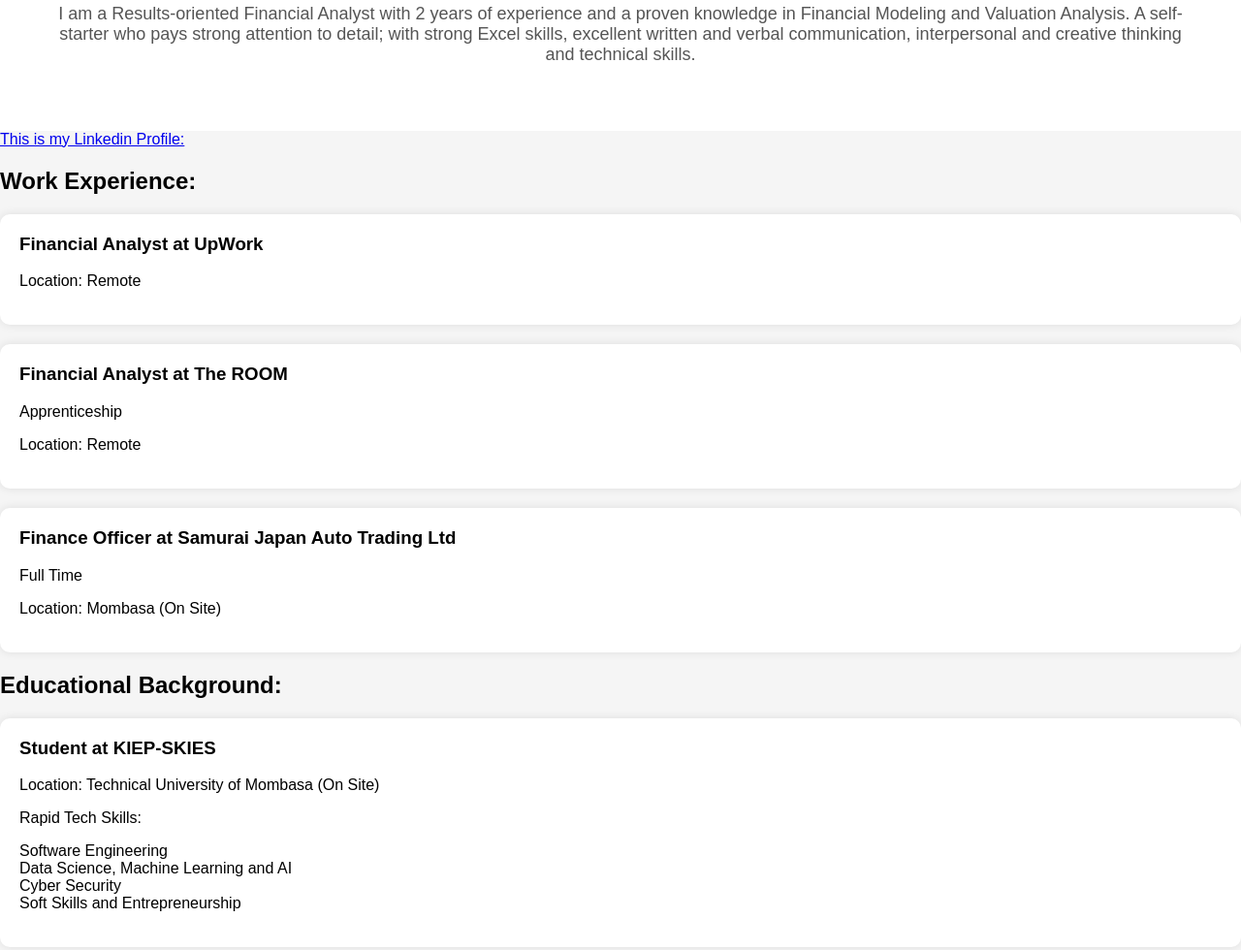
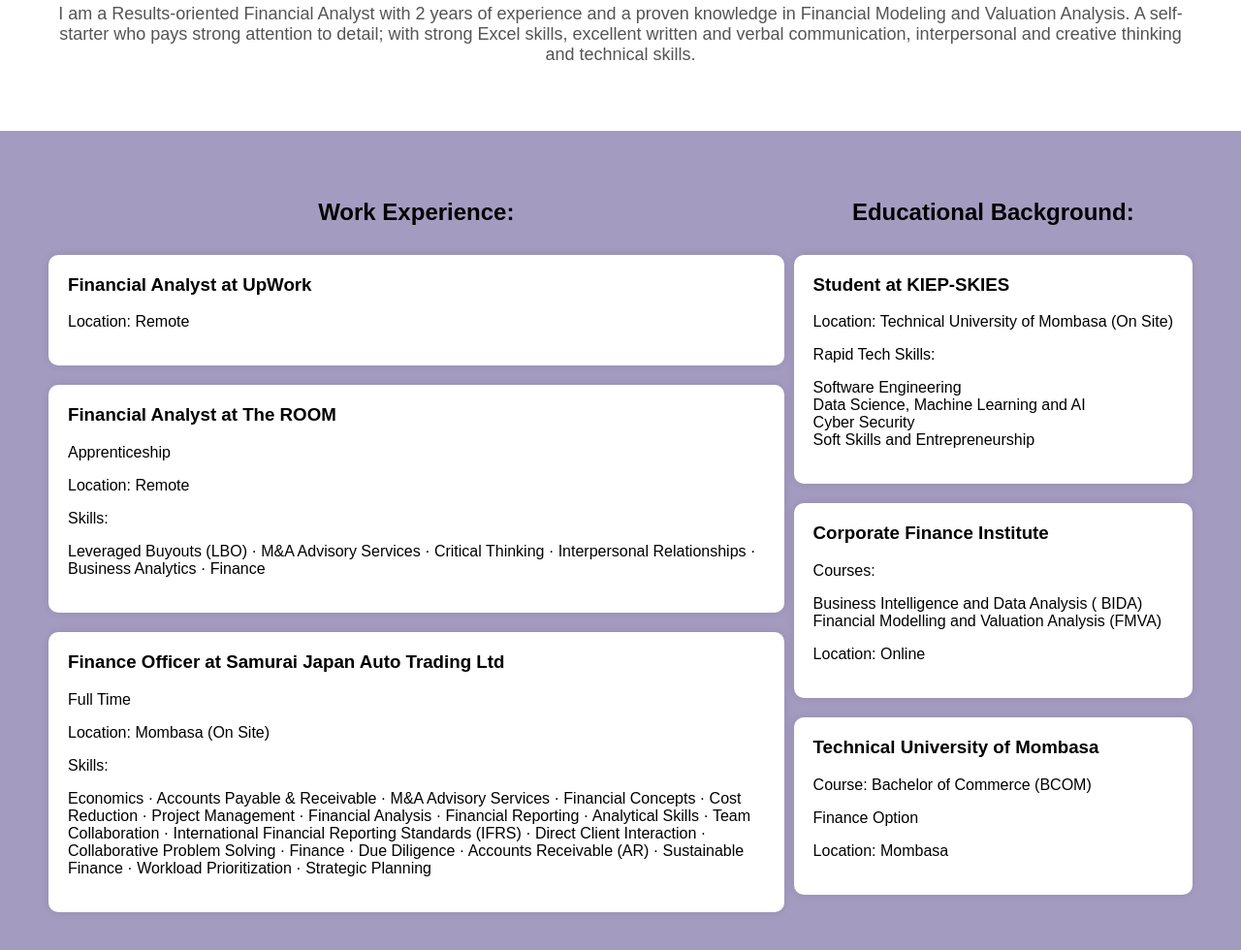
Before and after one commit to Severah/Severah-s-Portfolio, a plain HTML site: page index.html in a window 1280 px wide. Shown: the part 480-1460 px from the top of the page at 97% size. Drawn offline with Linux system fonts and the light colour scheme.

Commit message:
Splitted the text into 2 columns

```diff
--- a/index.html
+++ b/index.html
@@ -4,6 +4,7 @@
     <meta charset="UTF-8">
     <meta name="viewport" content="width=device-width, initial-scale=1.0">
     <title>Portfolio</title>
+    <!-- <script src="https://cdn.tailwindcss.com"></script> -->
     <link rel="stylesheet" href="styles.css">
 </head>
 <body>
@@ -13,15 +14,16 @@
             <li><a href="#home">Home</a></li>
             <li><a href="#experience">Experience</a></li>
             <li><a href="#education">Education</a></li>
+            <li><a href="https://www.linkedin.com/in/severah-mshai-mwanyumba-964872123/">LinkedIn</a></li>
         </ul>
     </header>
     <section class="profile">
         <img src="./Severah Passport Photo.jpg" alt="" width="204" height="242">
         <h2>Severah Mshai Mwanyumba</h2>
         <p>I am a Results-oriented Financial Analyst with 2 years of experience and a proven knowledge in Financial Modeling and Valuation Analysis. A self-starter who pays strong attention to detail; with strong Excel skills, excellent written and verbal communication, interpersonal and creative thinking and technical skills.</p>
-    </section><a title="Severah Mshai Mwanyumba" href="https://www.linkedin.com/in/severah-mshai-mwanyumba-964872123/">
-        This is my Linkedin Profile:
-</a>
+    </section>
+    <section class="projects flex">
+        <div>
             <h2 id="experience">Work Experience:</h2>
             <div class="project" id="project1">
                 <h3>Financial Analyst at UpWork</h3>
@@ -31,14 +33,19 @@
                 <h3>Financial Analyst at The ROOM</h3>
                 <P>Apprenticeship</P>
                 <p>Location: Remote </p>
+                <p>Skills:</p>
+                <p>Leveraged Buyouts (LBO) · M&A Advisory Services · Critical Thinking · Interpersonal Relationships · Business Analytics · Finance</p>
             </div>
             <div class="project" id="project3">
                 <h3>Finance Officer at Samurai Japan Auto Trading Ltd</h3>
                 <P>Full Time</P>
                 <p>Location: Mombasa (On Site)</p>
+                <p>Skills:</p>
+                <p>Economics · Accounts Payable & Receivable · M&A Advisory Services · Financial Concepts · Cost Reduction · Project Management · Financial Analysis · Financial Reporting · Analytical Skills · Team Collaboration · International Financial Reporting Standards (IFRS) · Direct Client Interaction · Collaborative Problem Solving · Finance · Due Diligence · Accounts Receivable (AR) · Sustainable Finance · Workload Prioritization · Strategic Planning</p>
             </div>
-    </section>
+        </div>
 
+        <div>
             <h2 id="education">Educational Background:</h2>
         <div class="project" id="project1">
             <h3>Student at KIEP-SKIES</h3>
@@ -61,7 +68,7 @@
             Financial Modelling and Valuation Analysis (FMVA)
             <p>Location: Online</p>
         </div>
-        <div>
+
         <div class="project" id="project3">
             <h3>Technical University of Mombasa</h3>
             <p>Course: Bachelor of Commerce (BCOM)</p>
@@ -69,5 +76,7 @@
             <p>Location: Mombasa</p>
         </div>
 
+    </section>
+
 </body>
 </html>
--- a/styles.css
+++ b/styles.css
@@ -46,6 +46,9 @@
 }
 
 .projects {
+    display: grid;
+    grid-template-columns: auto auto;
+    gap: 10px;
     padding: 50px;
     background-color: #a49cc0;
 }
```
Lines whose indentation alone changed are shown as unchanged.
